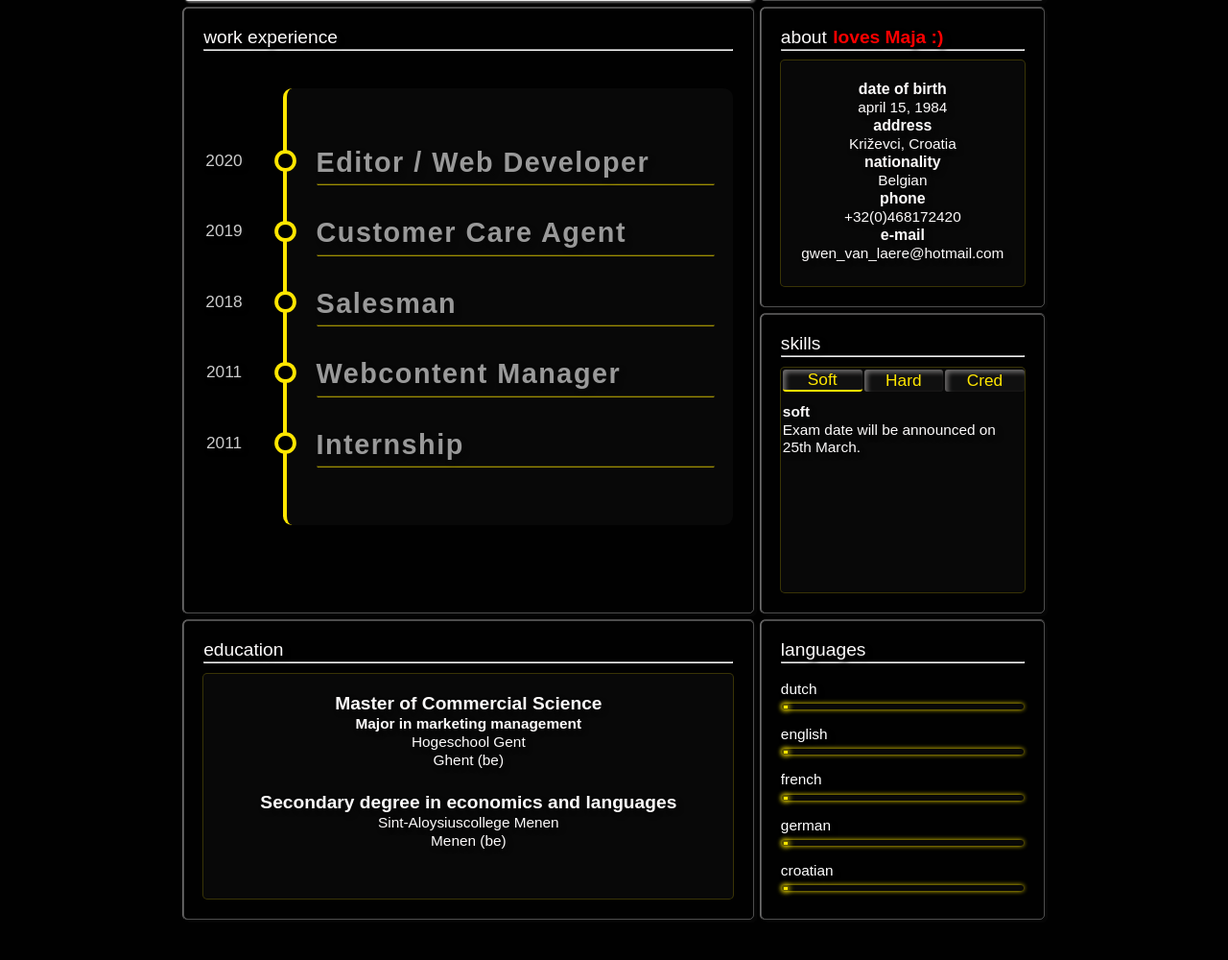
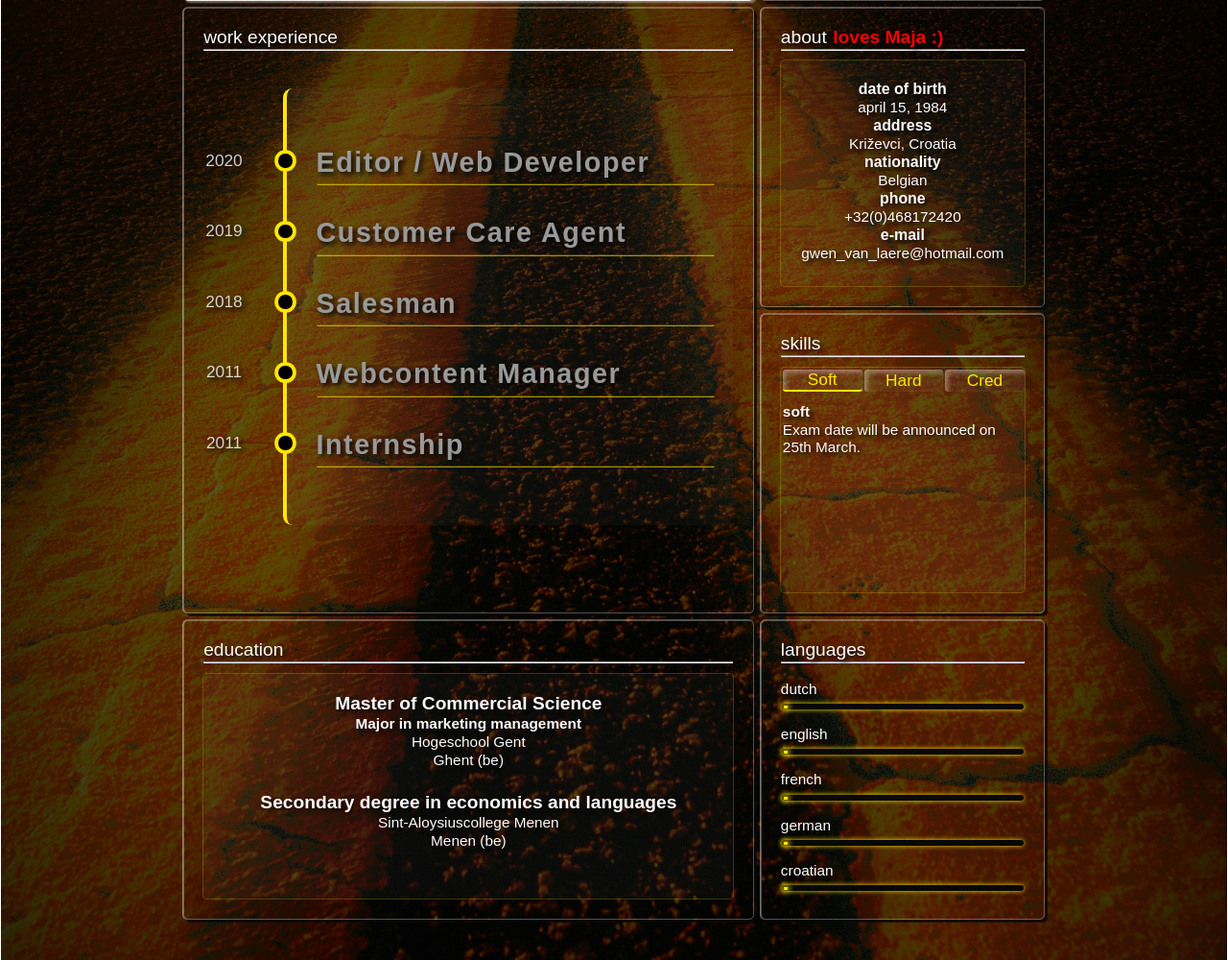
Before and after one commit to gwenvanlaere/gwenvanlaere.github.io, a PHP site: page / in a window 1280 px wide. Shown: the part 370-1370 px from the top of the page at 96% size. Run offline with PHP 8.4, Linux system fonts and the light colour scheme.

Commit message:
Update skills.css

```diff
--- a/css/skills.css
+++ b/css/skills.css
@@ -35,8 +35,8 @@ p               |   font-size: 0.8em;
   }
 
 body {
-    background: #010101;
-    /*background: url('../img/26.jpg') no-repeat;*/
+    /*background: #010101;*/
+    background: url('../img/26.jpg') no-repeat;
 
     background-size: cover;
     padding-top: 1rem;
```
